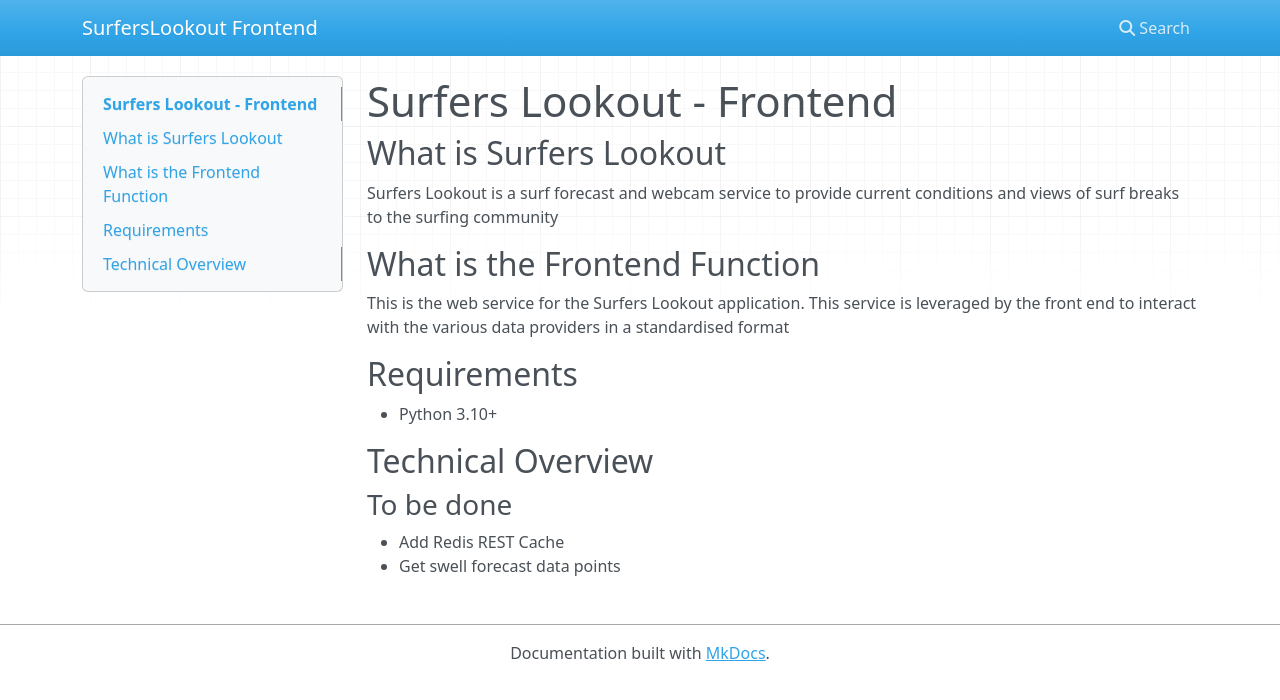
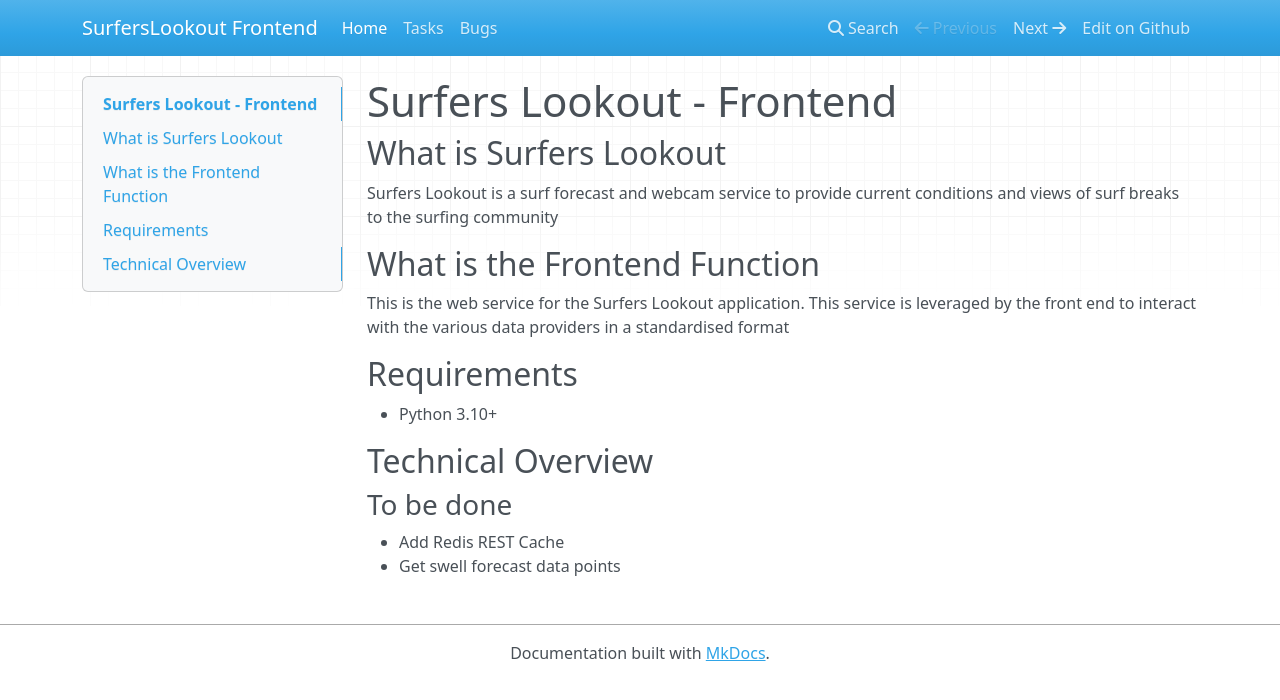
Before and after one commit to tap-labs/surfers-web, an MkDocs documentation site: the page built from docs/index.md, in a window 1280 px wide. Shown: the top 700 px of the page. Built offline with MkDocs 1.6.1, drawn with Linux system fonts in a browser that asks for light colours; nearby versions of some CDN libraries.

Commit message:
docs updates

```diff
--- a/mkdocs.yml
+++ b/mkdocs.yml
@@ -1,4 +1,9 @@
 site_name: 'SurfersLookout Frontend'
-
+repo_url: https://github.com/davlloyd/surfers-web
+repo_name: Github
+edit_uri: blob/main/docs/
+docs_dir: docs
 nav:
   - Home: index.md
+  - Tasks: tasks.md
+  - Bugs: bugs.md
```
Also changed, not shown: docs/bugs.md (added, +1 -0 lines), docs/tasks.md (added, +1 -0 lines), 1 other file.
